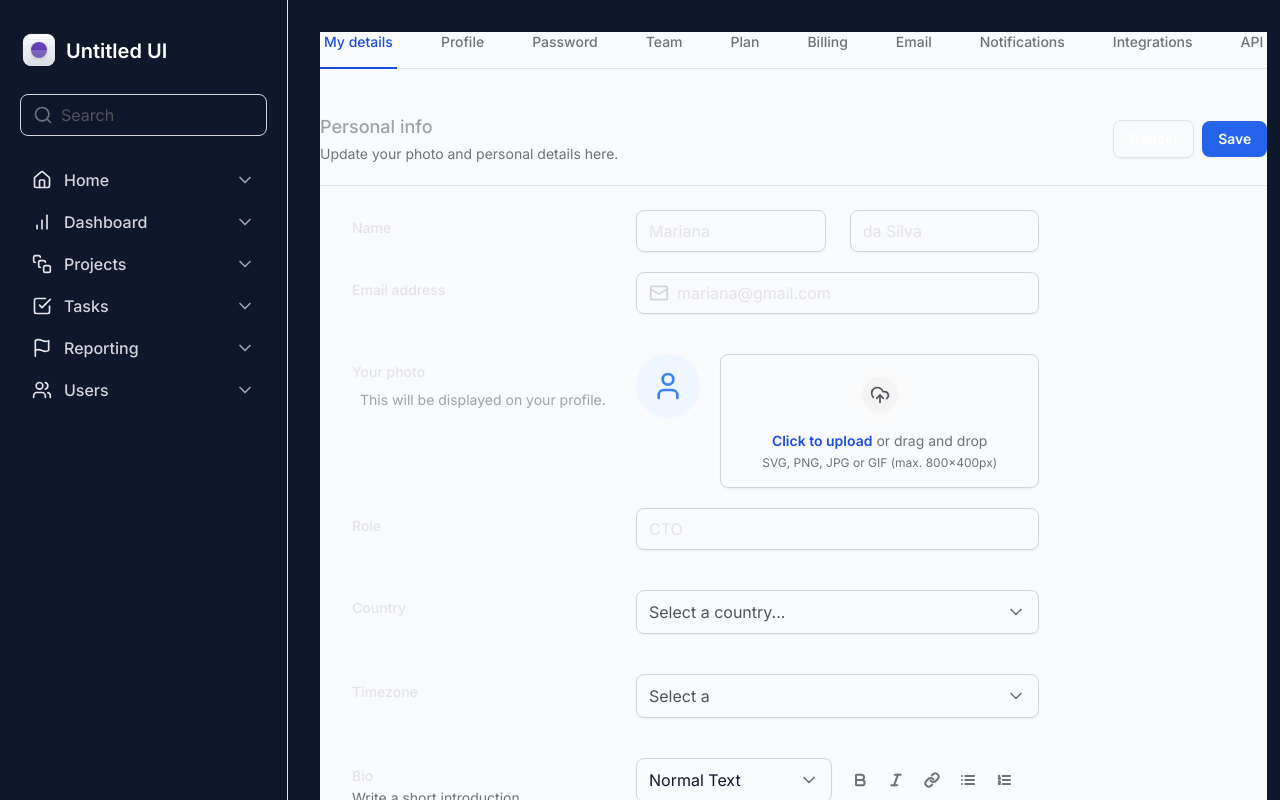
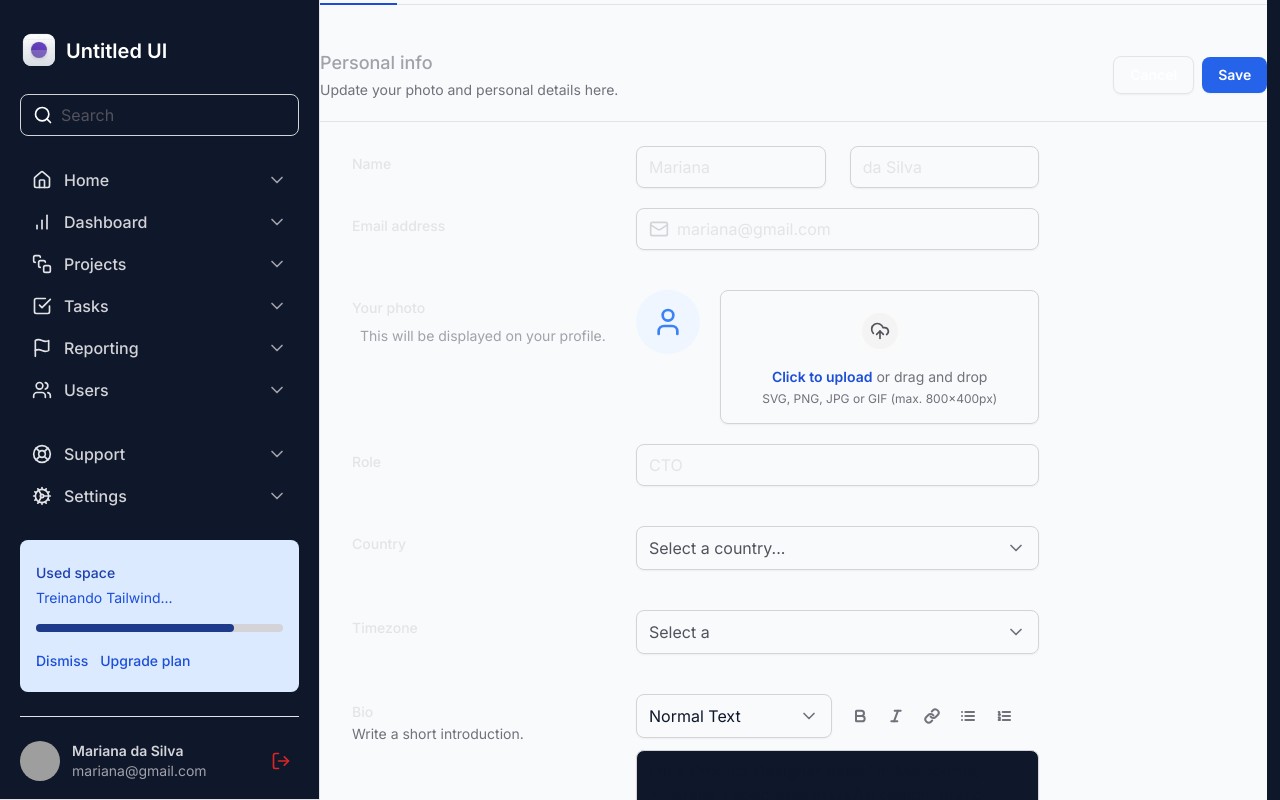
Before and after one commit to larads/ignite-tailwind, a Next.js app: page / in a window 1280 px wide. Shown: the top 800 px of the page. Built offline with nearby package versions, Linux system fonts and the light colour scheme; grey boxes are pictures that could not be loaded.

Commit message:
🦄 refactor: Responsibility side-bar

```diff
--- a/package.json
+++ b/package.json
@@ -10,6 +10,7 @@
   },
   "dependencies": {
     "@formkit/auto-animate": "^0.8.2",
+    "@radix-ui/react-collapsible": "^1.0.3",
     "@radix-ui/react-select": "^2.0.0",
     "@radix-ui/react-tabs": "^1.0.4",
     "framer-motion": "^11.1.3",
--- a/src/app/layout.tsx
+++ b/src/app/layout.tsx
@@ -20,7 +20,9 @@ export default function RootLayout({
       <body className={inter.className}>
         <div className="grid min-h-screen grid-cols-app bg-slate-900">
           <Sidebar />
-          <main className="px-8 pb-12 pt-24">{children}</main>
+          <main className="px-4 pb-12 pt-24 lg:col-start-2 lg:px-8 lg:pt-8">
+            {children}
+          </main>
         </div>
       </body>
     </html>
--- a/src/components/Sidebar/index.tsx
+++ b/src/components/Sidebar/index.tsx
@@ -1,24 +1,55 @@
+'use client'
+
 import { Logo } from '@/components/Sidebar/Logo'
-import { Cog, LifeBuoy, Search } from 'lucide-react'
-import { MainNavigation } from './MainNavigation'
+import {
+  Cog,
+  LifeBuoy,
+  Search,
+  Menu,
+  Home,
+  BarChart,
+  SquareStack,
+  CheckSquare,
+  Flag,
+  Users,
+} from 'lucide-react'
 import { UsedSpaceWidget } from './UsedSpaceWidget'
 import { NavItem } from './MainNavigation/NavNavigation'
+import * as Collapsible from '@radix-ui/react-collapsible'
 import { Profile } from './Profile'
 import * as Input from '../Input'
+import { Button } from '../Button'
 
 export function Sidebar() {
   return (
-    <aside className="flex flex-col gap-6 border-r border-zinc-200 px-5 py-8">
+    <Collapsible.Root className="fixed left-0 right-0 top-0 z-20 flex flex-col gap-6 border-b border-zinc-200 bg-slate-900 p-4 data-[state=open]:bottom-0 lg:right-auto lg:w-80 lg:border-r lg:px-5 lg:py-8 lg:data-[state=closed]:bottom-0">
+      <div className="flex items-center justify-between">
         <Logo />
+        <Collapsible.Trigger asChild className="lg:hidden">
+          <Button variant="ghost">
+            <Menu className="h-6 w-6" />
+          </Button>
+        </Collapsible.Trigger>
+      </div>
 
+      <Collapsible.Content
+        forceMount
+        className="flex flex-1 flex-col gap-6 data-[state=closed]:hidden lg:data-[state=closed]:flex"
+      >
         <Input.Root>
           <Input.Prefix>
-          <Search className="h-5 w-5 text-zinc-500" />
+            <Search className="h-5 w-5 to-zinc-200 text-white" />
           </Input.Prefix>
           <Input.Control placeholder="Search" />
         </Input.Root>
-
-      <MainNavigation />
+        <nav className="space-y-0.5">
+          <NavItem title="Home" icon={Home} />
+          <NavItem title="Dashboard" icon={BarChart} />
+          <NavItem title="Projects" icon={SquareStack} />
+          <NavItem title="Tasks" icon={CheckSquare} />
+          <NavItem title="Reporting" icon={Flag} />
+          <NavItem title="Users" icon={Users} />
+        </nav>
         <div className="mt-auto flex flex-col gap-6">
           <nav className="space-y-0.5">
             <NavItem title="Support" icon={LifeBuoy} />
@@ -26,9 +57,12 @@ export function Sidebar() {
           </nav>
 
           <UsedSpaceWidget />
+
           <div className="h-px bg-zinc-200" />
+
           <Profile />
         </div>
-    </aside>
+      </Collapsible.Content>
+    </Collapsible.Root>
   )
 }
```
Also changed, not shown: 1 other file (tests, documents, lock files or other folders). Lines whose indentation alone changed are shown as unchanged.
